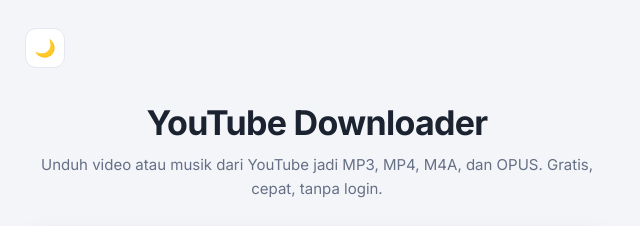
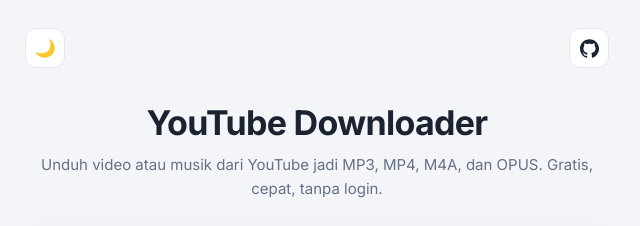
Before and after one commit to PertaDex27/xync-ytdownloader, a website: page index.html in a window 1280 px wide. Shown: the top 226 px of the page, 323-963 px from the left. Drawn offline with Linux system fonts and the light colour scheme.

Commit message:
Update V1.1.5

```diff
--- a/index.html
+++ b/index.html
@@ -76,6 +76,8 @@
 }
 .theme-btn:hover { border-color: var(--accent); }
 .theme-btn:active { transform: scale(.94); }
+.gh-btn { display: flex; align-items: center; justify-content: center; text-decoration: none; }
+.gh-btn svg { width: 19px; height: 19px; fill: currentColor; }
 
 .hero { text-align: center; margin-bottom: 28px; }
 .hero h1 {
@@ -318,6 +320,7 @@
 <div class="wrap">
   <div class="top">
     <button class="theme-btn" id="themeBtn" aria-label="Ganti tema">🌙</button>
+    <a class="theme-btn gh-btn" href="https://github.com/PertaDex27/xync-ytdownloader" target="_blank" rel="noopener" aria-label="GitHub"><svg viewBox="0 0 24 24" xmlns="http://www.w3.org/2000/svg"><path d="M12 .297c-6.63 0-12 5.373-12 12 0 5.303 3.438 9.8 8.205 11.385.6.113.82-.258.82-.577 0-.285-.01-1.04-.015-2.04-3.338.724-4.042-1.61-4.042-1.61C4.422 18.07 3.633 17.7 3.633 17.7c-1.087-.744.084-.729.084-.729 1.205.084 1.838 1.236 1.838 1.236 1.07 1.835 2.809 1.305 3.495.998.108-.776.417-1.305.76-1.605-2.665-.3-5.466-1.332-5.466-5.93 0-1.31.465-2.38 1.235-3.22-.135-.303-.54-1.523.105-3.176 0 0 1.005-.322 3.3 1.23.96-.267 1.98-.399 3-.405 1.02.006 2.04.138 3 .405 2.28-1.552 3.285-1.23 3.285-1.23.645 1.653.24 2.873.12 3.176.765.84 1.23 1.91 1.23 3.22 0 4.61-2.805 5.625-5.475 5.92.42.36.81 1.096.81 2.22 0 1.606-.015 2.896-.015 3.286 0 .315.21.69.825.57C20.565 22.092 24 17.592 24 12.297c0-6.627-5.373-12-12-12"/></svg></a>
   </div>
 
   <div class="hero">
```
